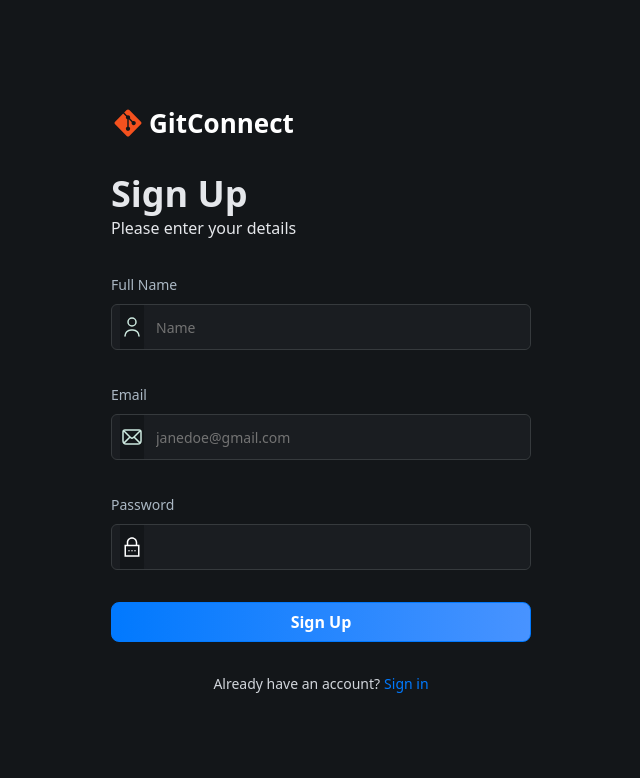
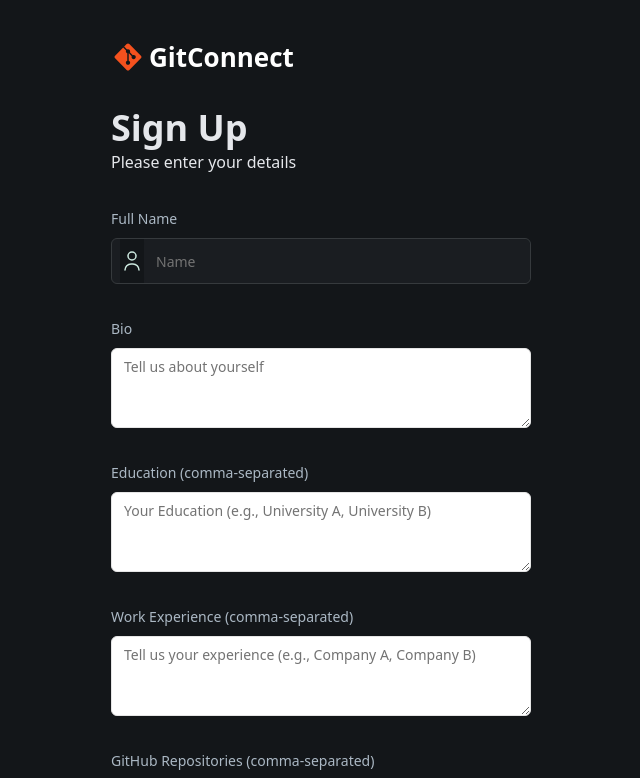
Before and after one commit to nhier17/git-connect, a Next.js app: page /sign-up in a window 1280 px wide. Shown: the top 778 px of the page, without its empty margins (319-959 px from the left). Built offline with nearby package versions, Linux system fonts and the light colour scheme.

Commit message:
adding user profile attributes

```diff
--- a/app/globals.css
+++ b/app/globals.css
@@ -103,7 +103,9 @@
   .shad-input {
     @apply bg-dark-400 placeholder:text-dark-600 border-dark-500 h-11 focus-visible:ring-0 focus-visible:ring-offset-0;
   }
-
+  .shad-textArea {
+    @apply bg-dark-400 placeholder:text-dark-600 border-dark-500 focus-visible:ring-0 focus-visible:ring-offset-0 !important;
+  }
   .shad-input-icon {
     @apply bg-dark-400 placeholder:text-dark-600 border-dark-500 h-11 focus-visible:ring-0 focus-visible:ring-offset-0;
   }
--- a/components/AuthForm.tsx
+++ b/components/AuthForm.tsx
@@ -10,7 +10,7 @@ import { zodResolver } from '@hookform/resolvers/zod';
 import { useForm } from 'react-hook-form';
 import { Form } from '@/components/ui/form';
 import { Button } from '@/components/ui/button';
-import CustomFormField from './CustomFormField';
+import CustomFormField, { FormFieldType } from './CustomFormField';
 import { authFormSchema } from '@/lib/utils';
 import { Loader2 } from 'lucide-react';
 import { signIn, signUp } from '@/lib/actions/user.actions';
@@ -39,7 +39,11 @@ const AuthForm = ({ type }: {type: string}) => {
         const userData = {
           name: data.name!,
           email: data.email,
-          password: data.password
+          password: data.password,
+          bio: data.bio!,
+          education: data.education?.split(',').map(item => item.trim()) || [],
+          workExperience: data.workExperience?.split(',').map(item => item.trim()) || [],
+          githubRepositories: data.githubRepositories?.split(',').map(item => item.trim()) || [],
         }
 
         const newUser = await signUp(userData);
@@ -97,7 +101,9 @@ const AuthForm = ({ type }: {type: string}) => {
        <Form {...form}>
         <form onSubmit={form.handleSubmit(onSubmit)} className="space-y-8">
          {type === 'sign-up' && (
+          <>
         <CustomFormField
+        fieldType={FormFieldType.INPUT}
         control={form.control}
         name="name"
         label="Full Name"
@@ -105,8 +111,39 @@ const AuthForm = ({ type }: {type: string}) => {
         iconSrc="/icons/user.svg"
         iconAlt="user"
         />
+        <CustomFormField
+        fieldType={FormFieldType.TEXTAREA}
+        control={form.control}
+        name="bio"
+        label="Bio"
+        placeholder="Tell us about yourself"
+
+        />
+        <CustomFormField
+        fieldType={FormFieldType.TEXTAREA}
+        control={form.control}
+        name="education"
+        label="Education (comma-separated)"
+        placeholder="Your Education (e.g., University A, University B)"
+        />
+        <CustomFormField
+        fieldType={FormFieldType.TEXTAREA}
+        control={form.control}
+        name="workExperience"
+        label="Work Experience (comma-separated)"
+        placeholder="Tell us your experience (e.g., Company A, Company B)"
+        />
+        <CustomFormField
+        fieldType={FormFieldType.TEXTAREA}
+        control={form.control}
+        name="githubRepositories"
+        label="GitHub Repositories (comma-separated)"
+        placeholder="https://github.com/janedoe/my-repo, ..."
+        />
+        </>
       )}
         <CustomFormField
+        fieldType={FormFieldType.INPUT}
           control={form.control}
           name="email"
           label="Email"
@@ -115,6 +152,7 @@ const AuthForm = ({ type }: {type: string}) => {
           iconAlt="email"
         />
         <CustomFormField
+        fieldType={FormFieldType.INPUT}
           control={form.control}
           name="password"
           label="Password"
--- a/components/CustomFormField.tsx
+++ b/components/CustomFormField.tsx
@@ -9,10 +9,16 @@ import {
   FormMessage,
 } from './ui/form';
 import { Input } from './ui/input';
+import { Textarea } from './ui/textarea';
 import { z } from 'zod';
 import { authFormSchema } from '@/lib/utils';
 
 const formSchema = authFormSchema('sign-up');
+
+export enum FormFieldType {
+  INPUT = 'input',
+  TEXTAREA = 'textarea',
+}
 
 interface CustomProps {
   control: Control<z.infer<typeof formSchema>>;
@@ -27,6 +33,8 @@ interface CustomProps {
 
 // eslint-disable-next-line @typescript-eslint/no-explicit-any
 const RenderInput = ({ field, props }: { field: any; props: CustomProps }) => {
+  switch (props.fieldType){
+    case FormFieldType.INPUT:
   return (
     <div className="flex rounded-md border border-dark-500 bg-dark-400">
       {props.iconSrc && (
@@ -48,7 +56,22 @@ const RenderInput = ({ field, props }: { field: any; props: CustomProps }) => {
       </FormControl>
     </div>
   );
+  case FormFieldType.TEXTAREA:
+    return (
+      <FormControl>
+      <Textarea
+        placeholder={props.placeholder}
+        className="shad-textarea"
+        {...field}
+      />
+      </FormControl>
+    )
+    default:
+      return null;
+
 };
+}
+
 
 const CustomFormField = (props: CustomProps) => {
   const { control, name, label } = props;
--- /dev/null
+++ b/components/ui/textarea.tsx
@@ -0,0 +1,24 @@
+import * as React from "react"
+
+import { cn } from "@/lib/utils"
+
+export interface TextareaProps
+  extends React.TextareaHTMLAttributes<HTMLTextAreaElement> {}
+
+const Textarea = React.forwardRef<HTMLTextAreaElement, TextareaProps>(
+  ({ className, ...props }, ref) => {
+    return (
+      <textarea
+        className={cn(
+          "flex min-h-[80px] w-full rounded-md border border-neutral-200 bg-white px-3 py-2 text-sm ring-offset-white placeholder:text-neutral-500 focus-visible:outline-none focus-visible:ring-2 focus-visible:ring-neutral-950 focus-visible:ring-offset-2 disabled:cursor-not-allowed disabled:opacity-50 dark:border-neutral-800 dark:bg-neutral-950 dark:ring-offset-neutral-950 dark:placeholder:text-neutral-400 dark:focus-visible:ring-neutral-300",
+          className
+        )}
+        ref={ref}
+        {...props}
+      />
+    )
+  }
+)
+Textarea.displayName = "Textarea"
+
+export { Textarea }
--- a/lib/utils.ts
+++ b/lib/utils.ts
@@ -17,6 +17,12 @@ export function encryptId(id: string) {
 export const authFormSchema = (type: string) => z.object({
   // sign up
   name: type === 'sign-in' ? z.string().optional() : z.string().min(3),
+   // Additional sign-up fields
+   bio: type === 'sign-in' ? z.string().optional() : z.string().optional(),
+   education: type === 'sign-in' ? z.string().optional() : z.string().optional(),
+   workExperience: type === 'sign-in' ? z.string().optional() : z.string().optional(),
+   githubRepositories: type === 'sign-in' ? z.string().optional() : z.string().optional(),
+
   // both
   email: z.string().email(),
   password: z.string().min(8),
```
